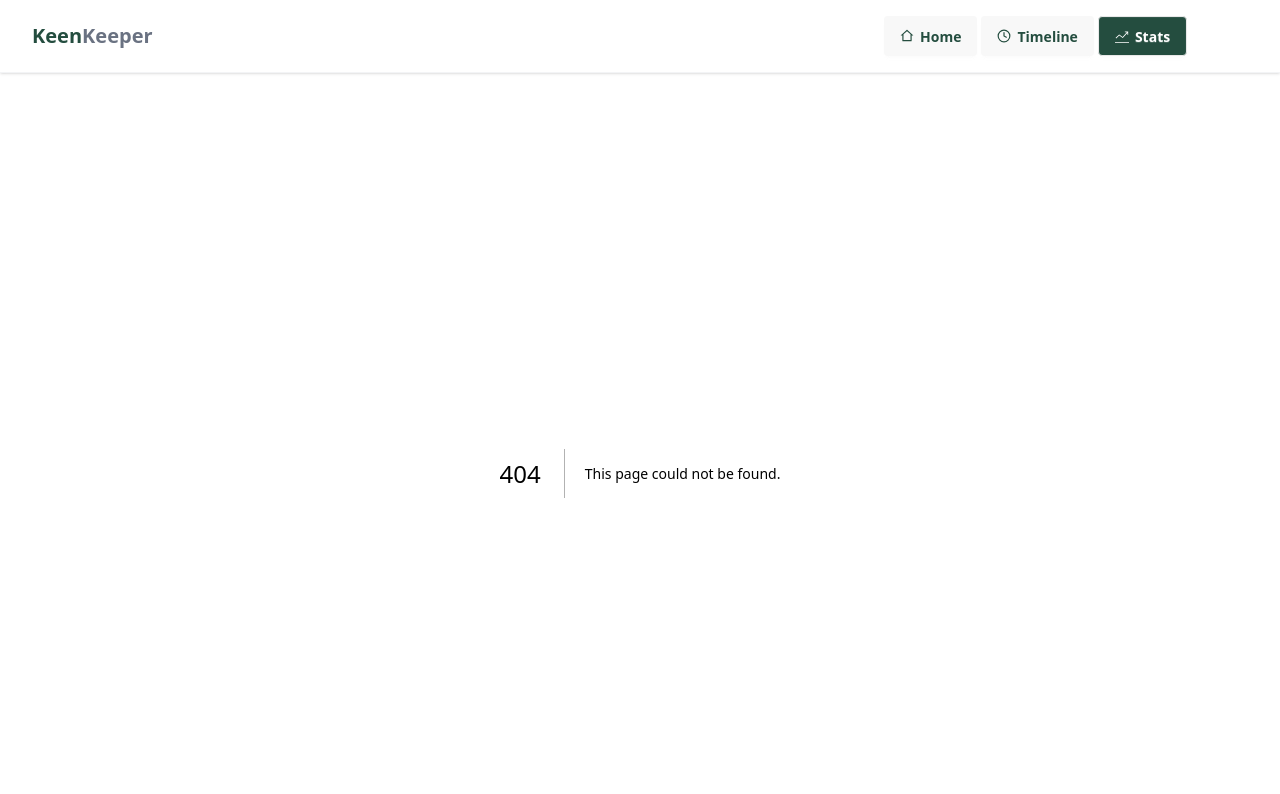
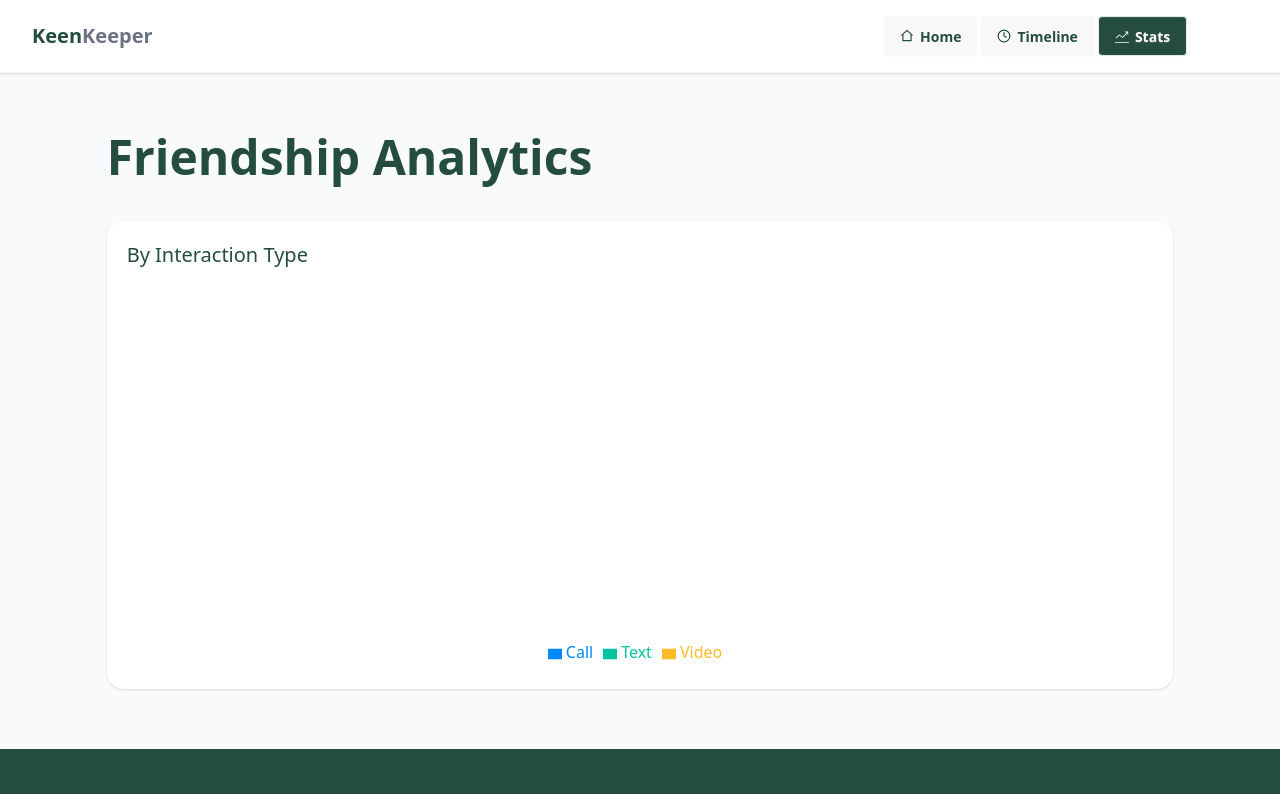
Before and after one commit to ashik-creates/B13-A07, a Next.js app: page /stats in a window 1280 px wide. Before the commit this address had no page. Shown: the top 794 px of the page. Built offline with nearby package versions, Linux system fonts and the light colour scheme.

Commit message:
added stats page contents

```diff
--- a/package.json
+++ b/package.json
@@ -12,7 +12,8 @@
     "next": "16.2.3",
     "react": "19.2.4",
     "react-dom": "19.2.4",
-    "react-icons": "^5.6.0"
+    "react-icons": "^5.6.0",
+    "recharts": "^3.8.1"
   },
   "devDependencies": {
     "@tailwindcss/postcss": "^4",
--- /dev/null
+++ b/src/app/stats/page.jsx
@@ -0,0 +1,67 @@
+"use client";
+import { TimelineContext } from "@/context/timelineContext";
+import { useContext } from "react";
+import { Legend, Pie, PieChart, Tooltip } from "recharts";
+
+const StatsPage = () => {
+  const { timeline } = useContext(TimelineContext);
+  let text = 0;
+  let call = 0;
+  let video = 0;
+  timeline.forEach((element) => {
+    if (element.text === "Text") {
+      text += 1;
+    }
+    if (element.text === "Call") {
+      call += 1;
+    }
+    if (element.text === "Video") {
+      video += 1;
+    }
+  });
+  const data = [
+    { name: "Call", value: call, fill: "#0088FE" },
+    { name: "Text", value: text, fill: "#00C49F" },
+    { name: "Video", value: video, fill: "#FFBB28" },
+  ];
+  return (
+    <div className="max-w-325  w-[95%] sm:w-10/12 mx-auto my-15">
+        <h1 className="text-5xl font-bold text-[#244D3F] mb-10">
+            Friendship Analytics
+        </h1>
+      <div className="bg-white shadow-sm rounded-2xl p-5">
+        <h2 className="text-xl font-medium text-[#244D3F]">
+            By Interaction Type
+        </h2>
+        <div className="flex justify-center items-center">
+          <PieChart
+            style={{
+              width: "100%",
+              maxWidth: "400px",
+              maxHeight: "70vh",
+              aspectRatio: 1,
+            }}
+            responsive
+          >
+            <Pie
+              data={data}
+              innerRadius="80%"
+              outerRadius="100%"
+              // Corner radius is the rounded edge of each pie slice
+              cornerRadius="50%"
+              fill="#8884d8"
+              // padding angle is the gap between each pie slice
+              paddingAngle={5}
+              dataKey="value"
+              isAnimationActive={true}
+            />
+            <Legend></Legend>
+            <Tooltip></Tooltip>
+          </PieChart>
+        </div>
+      </div>
+    </div>
+  );
+};
+
+export default StatsPage;
```
Also changed, not shown: 1 other file (tests, documents, lock files or other folders).
